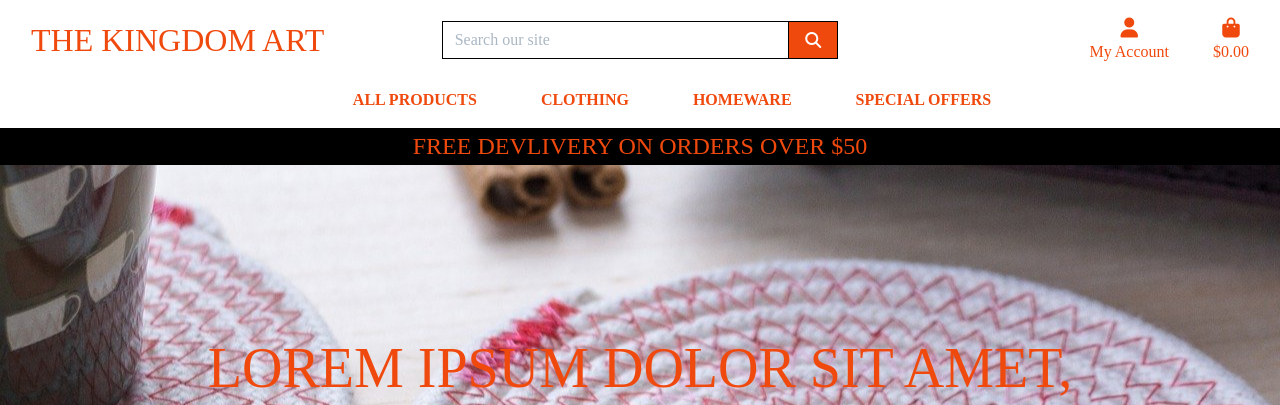
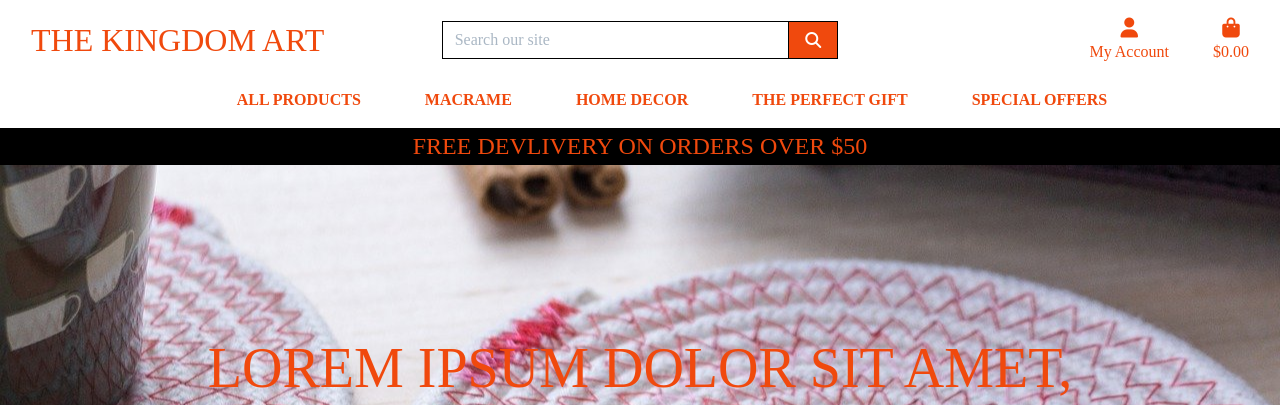
Before and after one commit to CarlosFaccelli26/hand_crafting_milestone, a Django app: page / in a window 1280 px wide. Shown: the top 405 px of the page. Run offline with Django 3.2, Linux system fonts and the light colour scheme; parts of the project's set-up code (start-up, migrations or seed data) failed here and were passed over; some libraries are stand-ins or nearby versions.

Commit message:
Added more categories to the admin and edit main-nav template

```diff
--- a/templates/includes/main-nav.html
+++ b/templates/includes/main-nav.html
@@ -15,7 +15,7 @@
 
         <li class="nav-item dropdown">
             <a class="logo-font font-weight-bold nav-link text-orange mr-5" href="#" id="clothing-link" data-toggle="dropdown" aria-haspopup="true" aria-expanded="false">
-                Clothing
+                Macrame
             </a>
             <div class="dropdown-menu border-0" aria-labelledby="clothing-link">
                 <a href="{% url 'products' %}?category=dream_catcher" class="dropdown-item text-orange">Dream Catcher</a>
@@ -27,12 +27,23 @@
 
         <li class="nav-item dropdown">
             <a class="logo-font font-weight-bold nav-link text-orange mr-5" href="#" id="homeware-link" data-toggle="dropdown" aria-haspopup="true" aria-expanded="false">
-                Homeware
+                Home Decor
             </a>
             <div class="dropdown-menu border-0" aria-labelledby="homeware-link">
                 <a href="{% url 'products' %}?category=coasters" class="dropdown-item text-orange">Coasters</a>
                 <a href="{% url 'products' %}?category=macrame_bracalets" class="dropdown-item text-orange">Bracalets</a>
                 <a href="{% url 'products' %}?category=coasters,macrame_bracalets" class="dropdown-item text-orange">All body</a>
+            </div>
+        </li>
+
+        <li class="nav-item dropdown">
+            <a class="logo-font font-weight-bold nav-link text-orange mr-5" href="#" id="homeware-link" data-toggle="dropdown" aria-haspopup="true" aria-expanded="false">
+                The Perfect Gift
+            </a>
+            <div class="dropdown-menu border-0" aria-labelledby="homeware-link">
+                <a href="{% url 'products' %}?category=new_born" class="dropdown-item text-orange">New Born</a>
+                <a href="{% url 'products' %}?category=scrap_books" class="dropdown-item text-orange">Scrap Books</a>
+                <a href="{% url 'products' %}?category=new_born,scrap_books" class="dropdown-item text-orange">All Gift</a>
             </div>
         </li>
 
```
